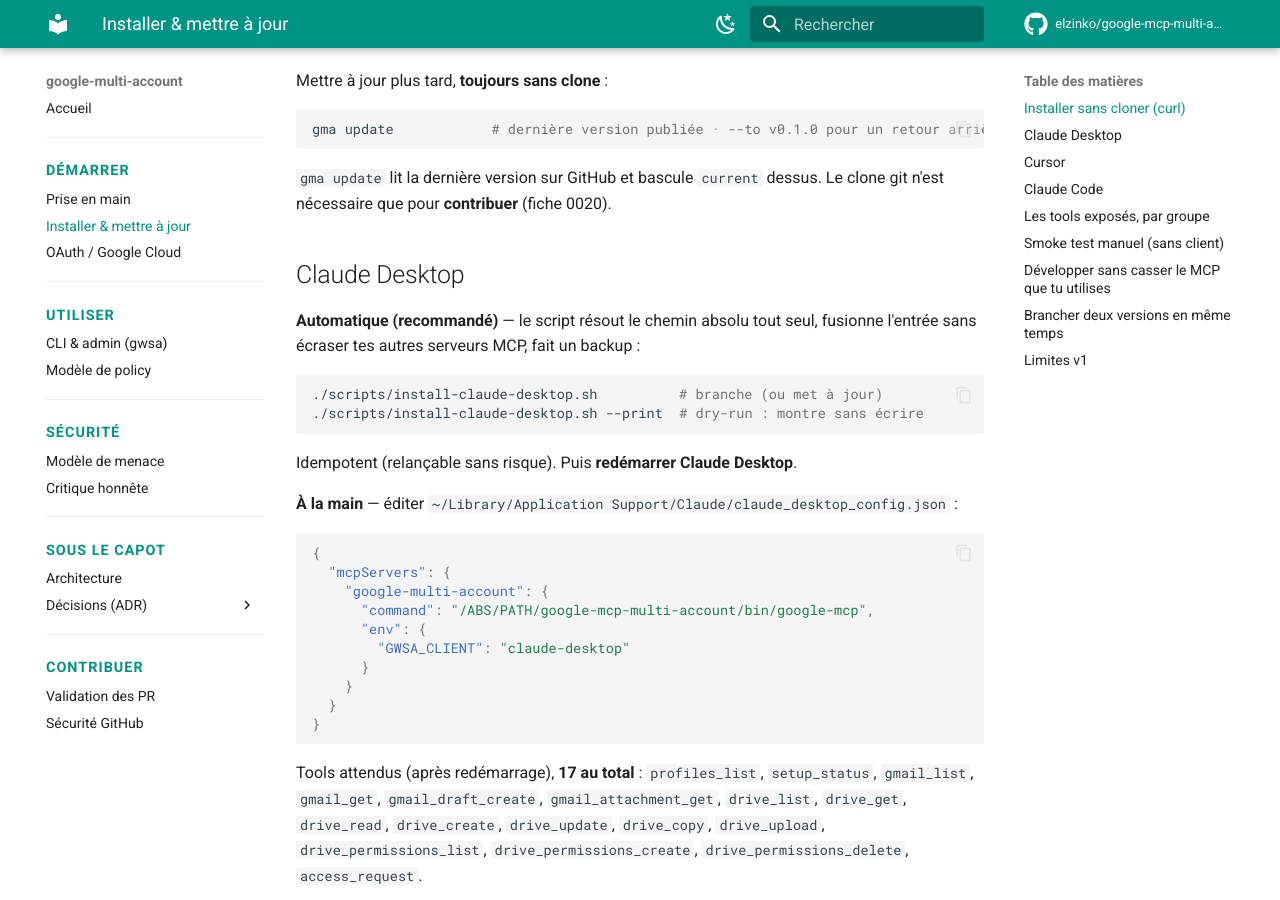
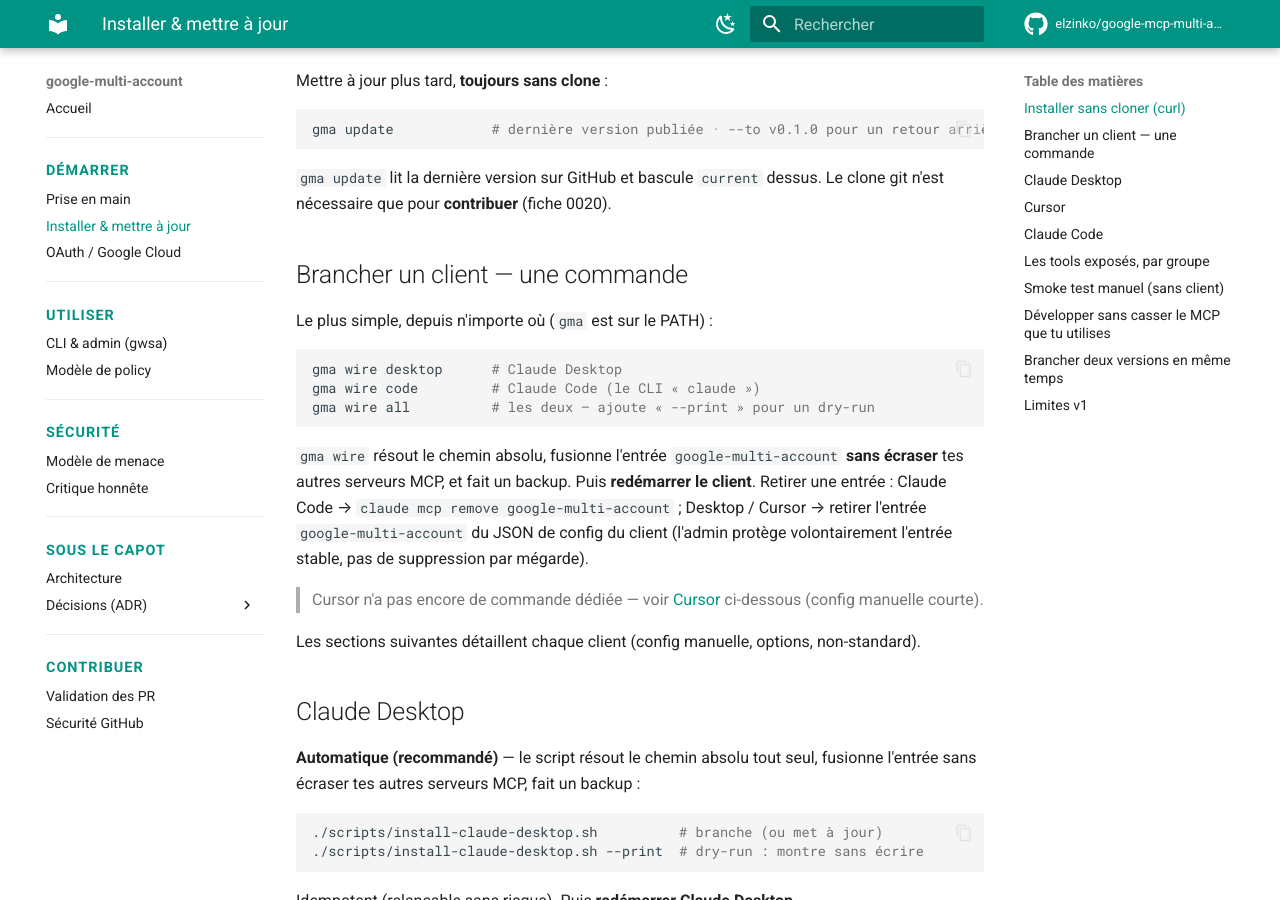
Before and after one commit to elzinko/google-mcp-multi-account, an MkDocs documentation site: the page built from docs/mcp-setup.md, in a window 1280 px wide and 900 px high, scrolled down 765 px. Built offline with MkDocs 1.6.1 and Material for MkDocs 9.7.7, drawn with Linux system fonts in a browser that asks for light colours; comment, search, counter and statistics services are not loaded.

Commit message:
feat(cli): gma wire <client> — brancher un client MCP en une commande
Une commande pour brancher Desktop/Code/all (+ --print). Retrait par client documenté. Revue Codex traitée (2/2). Fiche 0074.

````diff
--- a/docs/mcp-setup.md
+++ b/docs/mcp-setup.md
@@ -37,6 +37,28 @@
 
 `gma update` lit la dernière version sur GitHub et bascule `current` dessus. Le
 clone git n'est nécessaire que pour **contribuer** (fiche 0020).
+
+## Brancher un client — une commande
+
+Le plus simple, depuis n'importe où (`gma` est sur le PATH) :
+
+```bash
+gma wire desktop      # Claude Desktop
+gma wire code         # Claude Code (le CLI « claude »)
+gma wire all          # les deux — ajoute « --print » pour un dry-run
+```
+
+`gma wire` résout le chemin absolu, fusionne l'entrée `google-multi-account` **sans
+écraser** tes autres serveurs MCP, et fait un backup. Puis **redémarrer le client**.
+Retirer une entrée : Claude Code → `claude mcp remove google-multi-account` ;
+Desktop / Cursor → retirer l'entrée `google-multi-account` du JSON de config du
+client (l'admin protège volontairement l'entrée stable, pas de suppression par
+mégarde).
+
+> Cursor n'a pas encore de commande dédiée — voir [Cursor](#cursor) ci-dessous
+> (config manuelle courte).
+
+Les sections suivantes détaillent chaque client (config manuelle, options, non-standard).
 
 ## Claude Desktop
 
````
Also changed, not shown: 2 other files.
